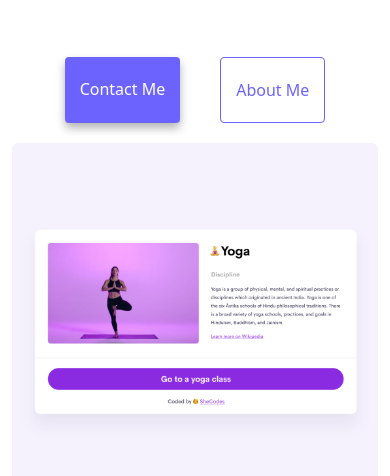
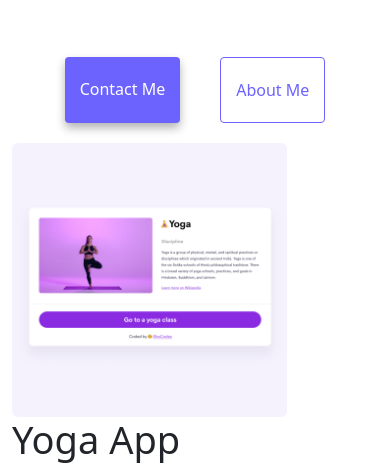
Before and after one commit to lissanicho/responsive-multipage-project, a plain HTML site: page index.html in a window 390 px wide. Shown: the part 341-817 px from the top of the page. Drawn offline with nearby package versions, Linux system fonts and the light colour scheme.

Commit message:
adjusted size of image on small screen

```diff
--- a/style.css
+++ b/style.css
@@ -132,7 +132,7 @@ a:hover {
     h2{
         font-size: 38px;
     }
-    .weather-link {
-        padding-bottom: 20px;
+    img{
+        width:75%;
     }
 }
```
